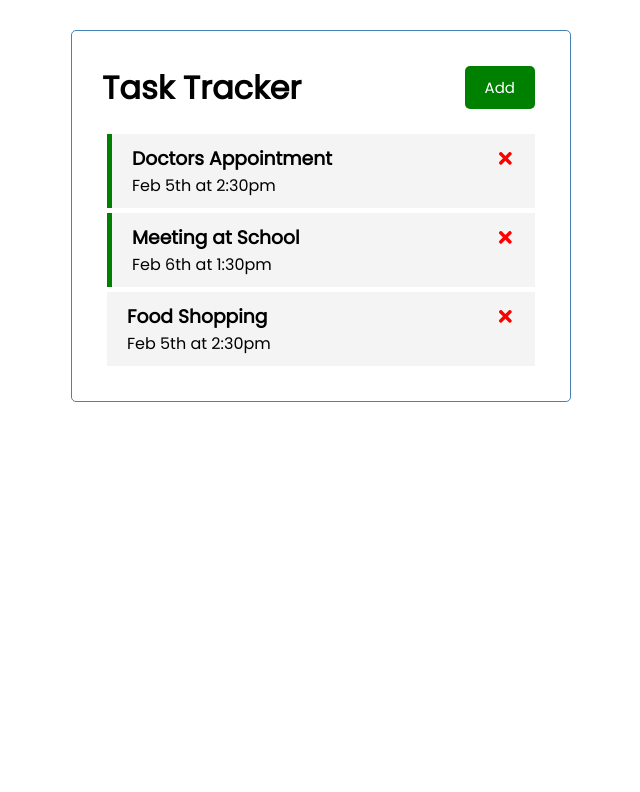
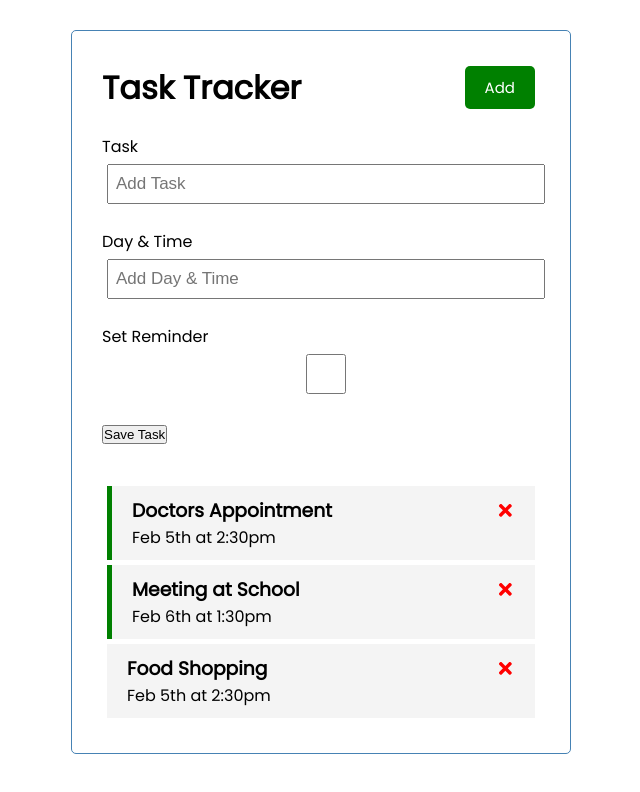
Before and after one commit to ethan-l-chen-24/Learning-React-HTML-CSS, a React (Create React App) app in the folder react/react-task-tracker/: page / in a window 1280 px wide. Shown: the top 792 px of the page, without its empty margins (319-959 px from the left). Built offline with nearby package versions, Linux system fonts and the light colour scheme.

Commit message:
added addtask form

```diff
--- a/react/react-task-tracker/src/App.js
+++ b/react/react-task-tracker/src/App.js
@@ -1,6 +1,7 @@
 import { useState } from 'react'
 import Header from './components/Header'
 import Tasks from './components/Tasks'
+import AddTask from './components/AddTask'
 
 function App() {
 
@@ -45,6 +46,7 @@
   return (
     <div className="container">
       <Header />
+      <AddTask />
       {tasks.length > 0 ?
       <Tasks tasks={tasks} onDelete={deleteTask} onToggle={toggleReminder}/>
       : 'No Tasks To Show'
--- /dev/null
+++ b/react/react-task-tracker/src/components/AddTask.js
@@ -0,0 +1,22 @@
+const AddTask = () => {
+    return (
+        <form className='add-form'>
+            <div className='form-control'>
+                <label>Task</label>
+                <input type='text' placeholder='Add Task' />
+            </div>
+            <div className='form-control'>
+                <label>Day & Time</label>
+                <input type='text' placeholder='Add Day & Time' />
+            </div>
+            <div className='form-control'>
+                <label>Set Reminder</label>
+                <input type='checkbox'/>
+            </div>
+
+            <input type='submit' value='Save Task' />
+        </form>
+    )
+}
+
+export default AddTask
```
